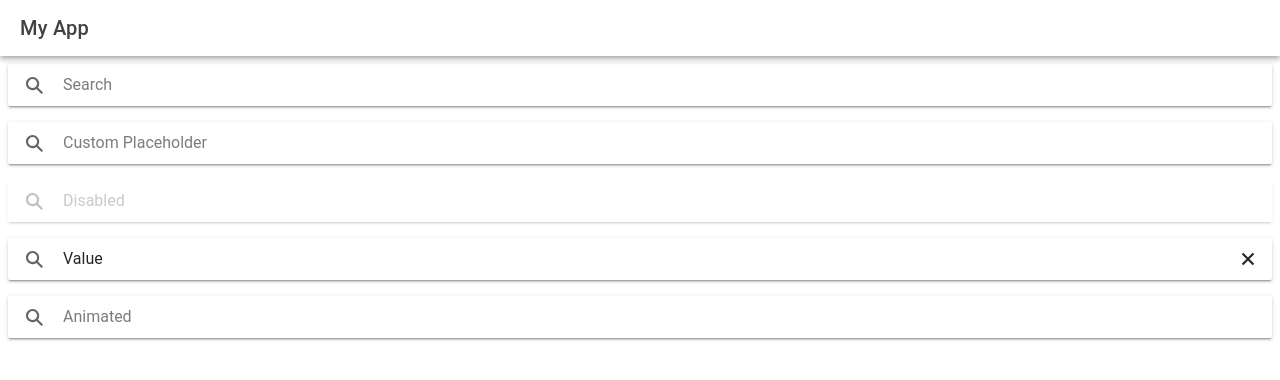
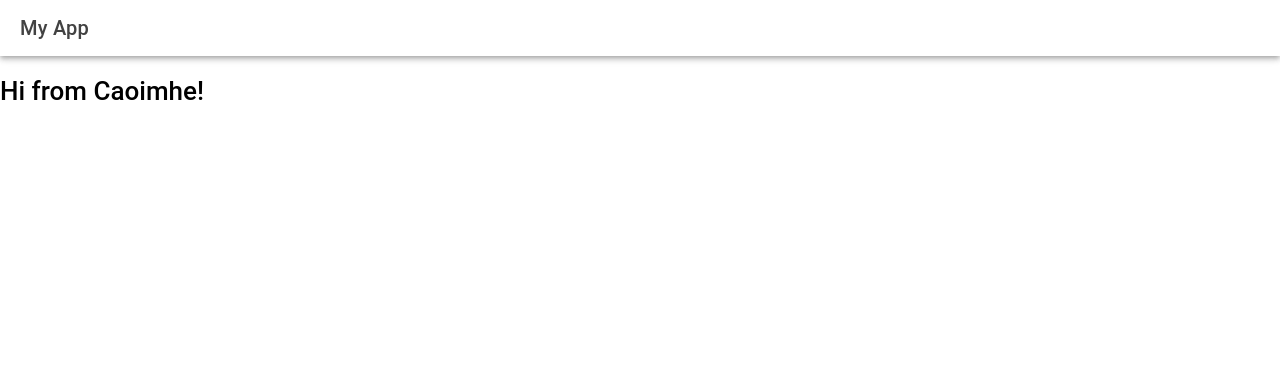
Before and after one commit to CAHill04/myApp, a React (Create React App) app: page /home in a window 1280 px wide. Shown: the top 380 px of the page. Built offline with nearby package versions, Linux system fonts and the light colour scheme.

Commit message:
Update from Caoimhe

```diff
--- a/src/pages/Home.tsx
+++ b/src/pages/Home.tsx
@@ -14,15 +14,10 @@ const Home: React.FC = () => {
       <IonContent fullscreen>
         <IonHeader collapse="condense">
           <IonToolbar>
-            <IonTitle size="large">My AWay App</IonTitle>
+            <IonTitle size="large">My AWay </IonTitle>
           </IonToolbar>
         </IonHeader>
-        {/* <ExploreContainer /> */}
-        <IonSearchbar></IonSearchbar>
-      <IonSearchbar placeholder="Custom Placeholder"></IonSearchbar>
-      <IonSearchbar disabled={true} placeholder="Disabled"></IonSearchbar>
-      <IonSearchbar value="Value"></IonSearchbar>
-      <IonSearchbar animated={true} placeholder="Animated"></IonSearchbar>
+        <h1>Hi from Caoimhe!</h1>
       </IonContent>
     </IonPage>
   );
```
